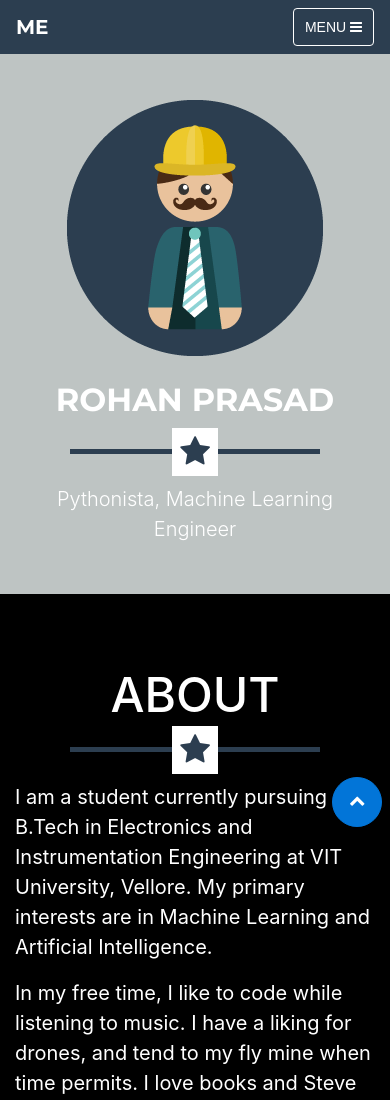
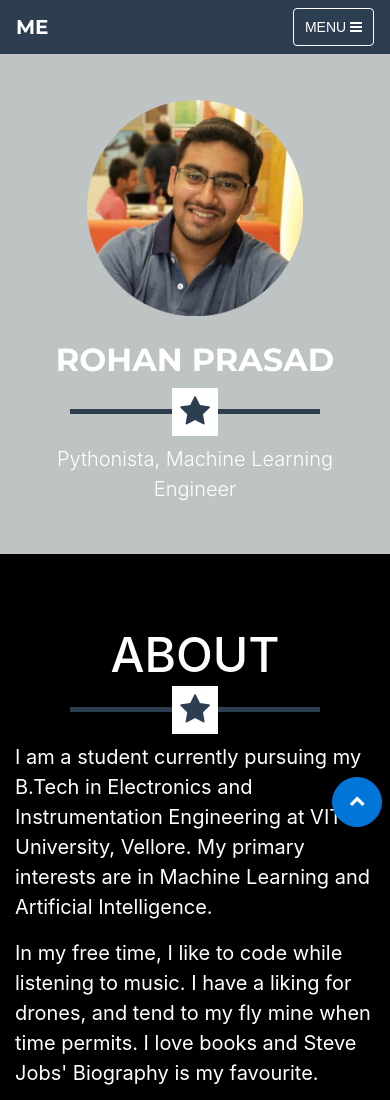
Before and after one commit to rohan097/rohan097.github.io, a website with bundled scripts: page index.html in a window 390 px wide. Shown: the top 1100 px of the page. Built offline with nearby package versions, Linux system fonts and the light colour scheme.

Commit message:
Change profile pic.

```diff
--- a/index.html
+++ b/index.html
@@ -31,6 +31,15 @@
         nav > .container {
             width: 100%;
         }
+    }
+    .img-profile
+    {
+      max-width: 50% !important;
+    }
+    @media (max-width: 576px){
+      .img-profile{
+        max-width: 60% !important;
+      }
     }
     </style>
 
@@ -78,7 +87,7 @@
     <!-- Header -->
     <header class="masthead">
         <div class="container">
-            <img class="img-fluid" src="img/profile.png" alt="">
+            <img class="img-fluid img-profile" src="img/rohan1.png" alt="">
             <div class="intro-text">
                 <span class="name">Rohan Prasad</span>
                 <hr class="star-primary">
```
Also changed, not shown: img/rohan1.png (added).
